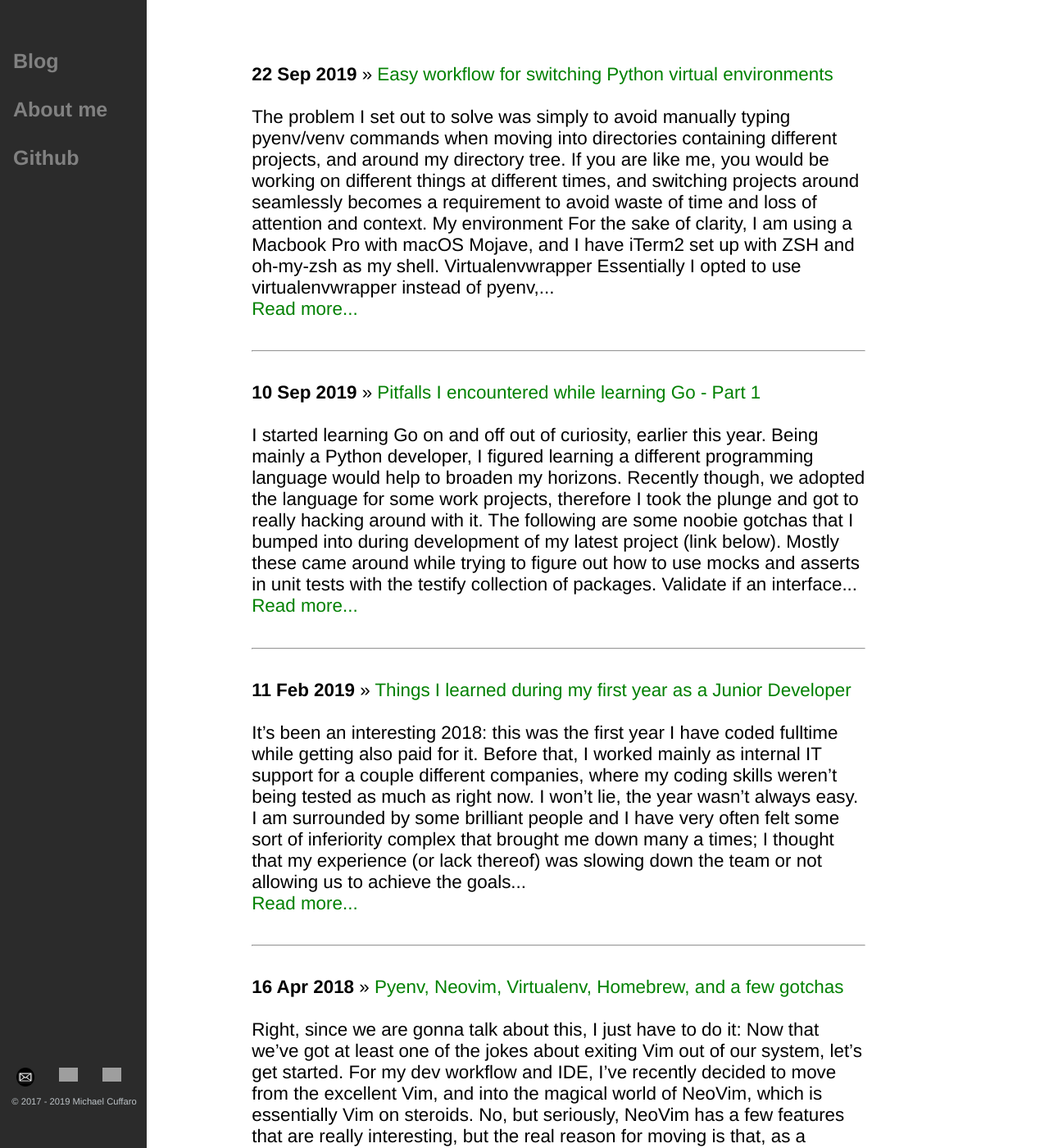
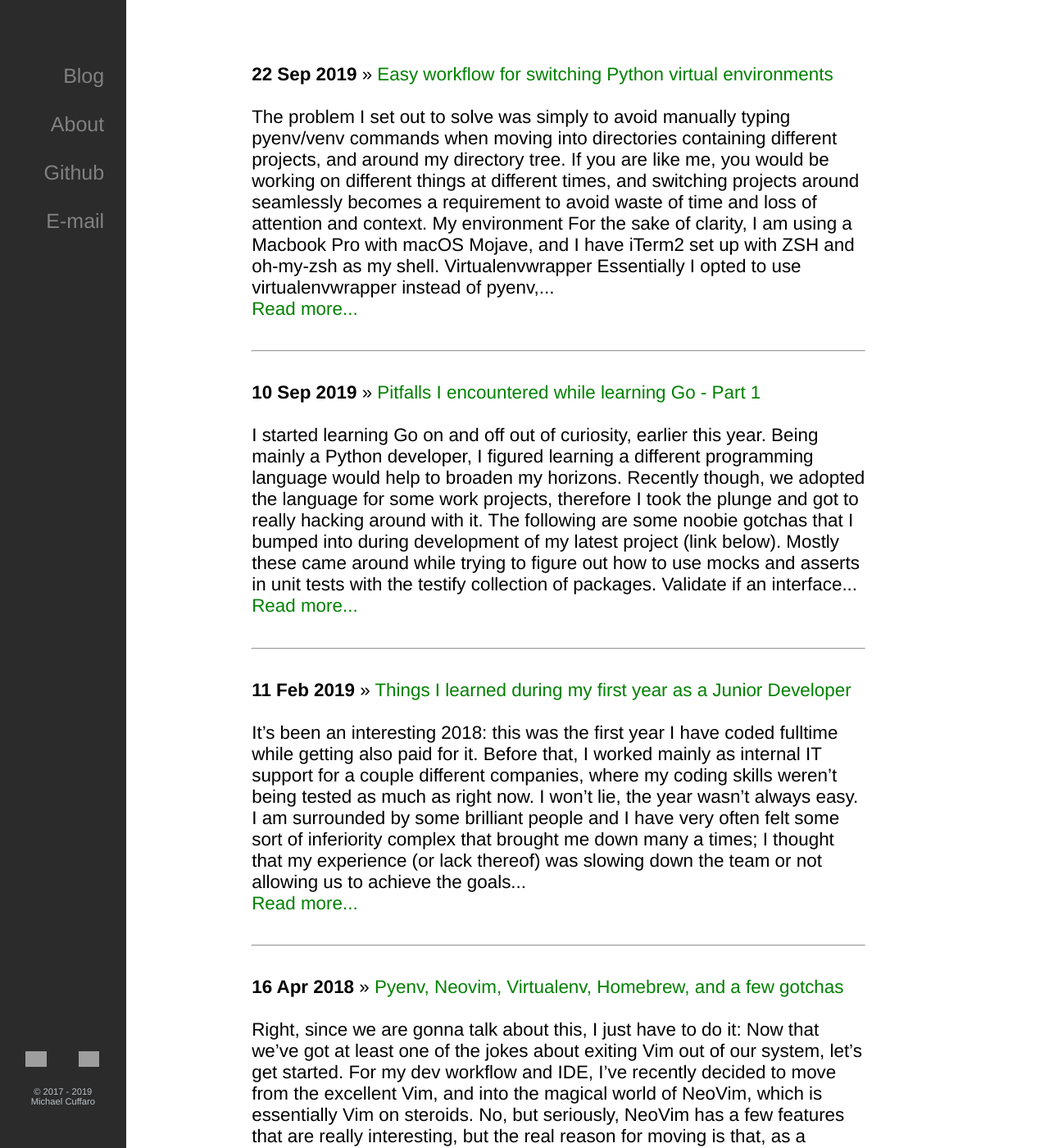
Before and after one commit to maiku1008/maiku1008.github.io, a Jekyll site: the page built from index.html, in a window 1280 px wide and 1400 px high. Shown: the whole window at 82% size. Built offline with Jekyll 4.4.1, drawn with Linux system fonts in a browser that asks for light colours; grey boxes are pictures that could not be loaded.

Commit message:
improve sidebar

```diff
--- a/_includes/share-page.html
+++ b/_includes/share-page.html
@@ -1,5 +1,4 @@
 <div class="share-page">
-    Liked the article?
     <br>
     Share on &rarr;
     <a href="https://twitter.com/intent/tweet?text={{ page.title }}&url={{ site.url }}{{ page.url }}&via={{ site.twitter_username }}&related={{ site.twitter_username }}" rel="nofollow" target="_blank" title="Share on Twitter">Twitter</a>
--- a/_layouts/default.html
+++ b/_layouts/default.html
@@ -24,8 +24,9 @@
                 <nav>
                     <ul>
                         <li><a href="/">Blog</a></li>
-                        <li><a href="/about">About me</a></li>
+                        <li><a href="/about">About</a></li>
                         <li><a target="_blank" rel="noopener noreferrer" href="https://github.com/micuffaro">Github</a></li>
+                        <li><a href="mailto:michael@cuffaro.com">E-mail</a></li>
                     </ul>
                 </nav>
             </div>
@@ -34,24 +35,22 @@
             <div class="sidenav-footer">
                 <div class="row">
                     <div class="column">
-                        <a href="mailto:michael@cuffaro.com">
-                            <img src="/static/email.png">
-                        </a>
-                    </div>
-                    <div class="column">
                         <a target="_blank" rel="noopener noreferrer" href="https://twitter.com/micuffaro">
-                            <img src="/static/twitter.png">
+                            <img src="/static/twitter.png" style="width:100%">
                         </a>
                     </div>
                     <div class="column">
                         <a target="_blank" rel="noopener noreferrer" href="https://www.linkedin.com/in/michael-cuffaro-709354109/">
-                            <img src="/static/linkedin.png">
+                            <img src="/static/linkedin.png" style="width:100%">
                         </a>
                     </div>
                 </div>
                 <div class="row">
                     <div class="footer-copyright">
-                        © 2017 - 2019 Michael Cuffaro
+                        <!-- © 2017 - 2019 > -->
+                        © 2017 - 2019
+                        <br>
+                        Michael Cuffaro
                     </div>
                 </div>
             </div>
--- a/css/main.css
+++ b/css/main.css
@@ -10,10 +10,10 @@ body {
 }
 
 nav ul {
+    text-align: right;
     font-family:'Helvetica', 'Arial', 'Sans-Serif';
-    padding: 0px;
+    padding: 12%;
     list-style: none;
-    font-weight: bold;
 }
 
 nav ul li {
@@ -66,7 +66,6 @@ img {
     width: 100%;
 }
 
-
 code {
     font-size: 1.2em;
 }
@@ -77,14 +76,6 @@ hr {
 
 ol {
     font-size: 1.2em;
-}
-
-.footer-copyright {
-    text-align: center;
-    font-size: 0.7em;
-    font-family:'Helvetica', 'Arial', 'Sans-Serif';
-    color: #BCC2C6;
-    margin-top: 3px;
 }
 
 .title-blog {
@@ -135,9 +126,10 @@ ul.posts li {
 }
 
 .column {
-    float: inline-start;
-    width: 26%;
-    padding: 3px;
+    float: left;
+    width: 32%;
+    padding-left: 10%;
+    padding-bottom: 10%
 }
 
 .row::after {
@@ -154,7 +146,7 @@ ul.posts li {
 
 .sidenav {
     height: 100%; /* Full-height: remove this if you want "auto" height */
-    width: 14%; /* Set the width of the sidebar */
+    width: 12%; /* Set the width of the sidebar */
     position: fixed; /* Fixed Sidebar (stay in place on scroll) */
     z-index: 1; /* Stay on top */
     top: 0; /* Stay at the top */
@@ -162,13 +154,6 @@ ul.posts li {
     background-color: #2b2b2b;
     overflow-x: hidden; /* Disable horizontal scroll */
     padding-top: 20px;
-}
-
-.sidenav-footer {
-    padding-left: 0.5%;
-    position: absolute;
-    bottom: 5%;
-    width:100%;
 }
 
 /* The navigation menu links */
@@ -184,15 +169,37 @@ ul.posts li {
     color: #f1f1f1;
 }
 
+.sidenav-footer {
+    position: absolute;
+    bottom: 5%;
+    width:100%;
+}
+
+.sidenav-footer a {
+    /* padding: 6px 8px 6px 16px; */
+    text-decoration: none;
+    font-size: 11px;
+    color: #818181;
+    display: block;
+}
+
+.footer-copyright {
+    text-align: center;
+    font-size: 0.7em !important;
+    font-family:'Helvetica', 'Arial', 'Sans-Serif';
+    color: #BCC2C6;
+    margin-top: 3px;
+}
+
 .main {
     margin-left: 160px; /* Same as the width of the sidebar */
     padding: 0px 10px;
 }
 
-/* On smaller screens, where height is less than 450px, change the style of the sidebar (less padding and a smaller font size) */
-@media screen and (max-height: 450px) {
-    .sidenav {padding-top: 15px;}
-    .sidenav a {font-size: 18px;}
+@media (max-width: 768px) {
+    .sidenav {
+        display: none;
+    }
 }
 
 /* BMC Button */
```
